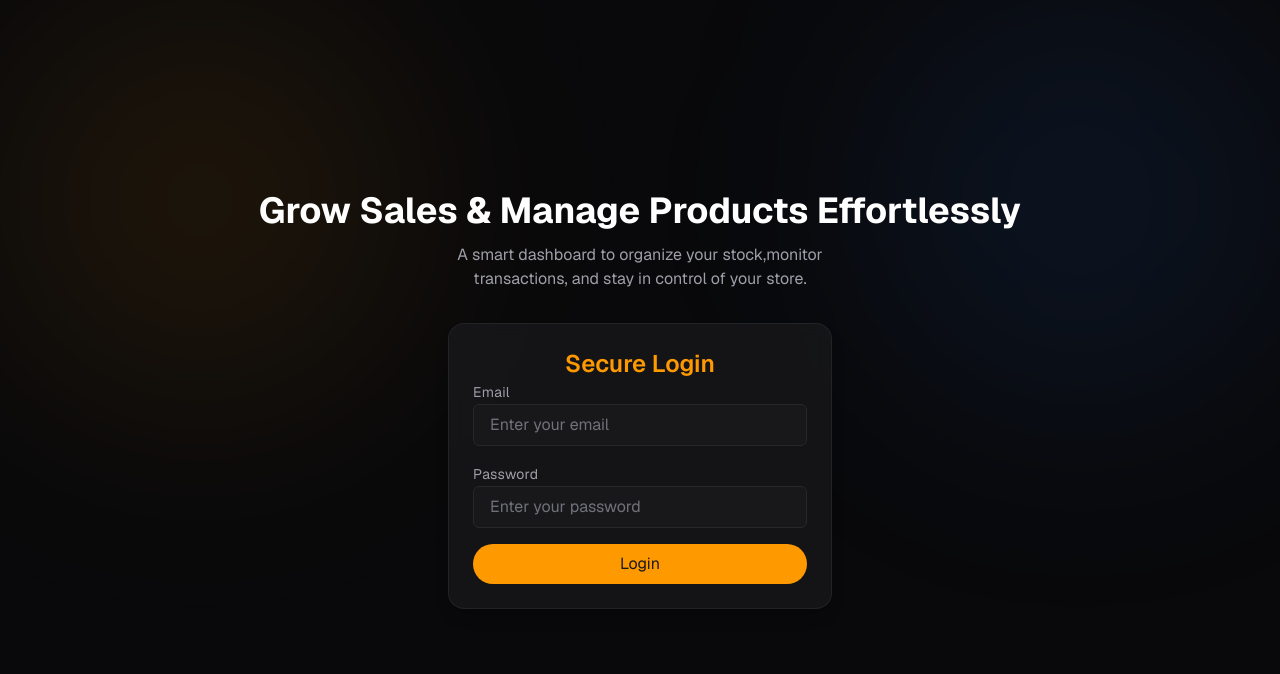
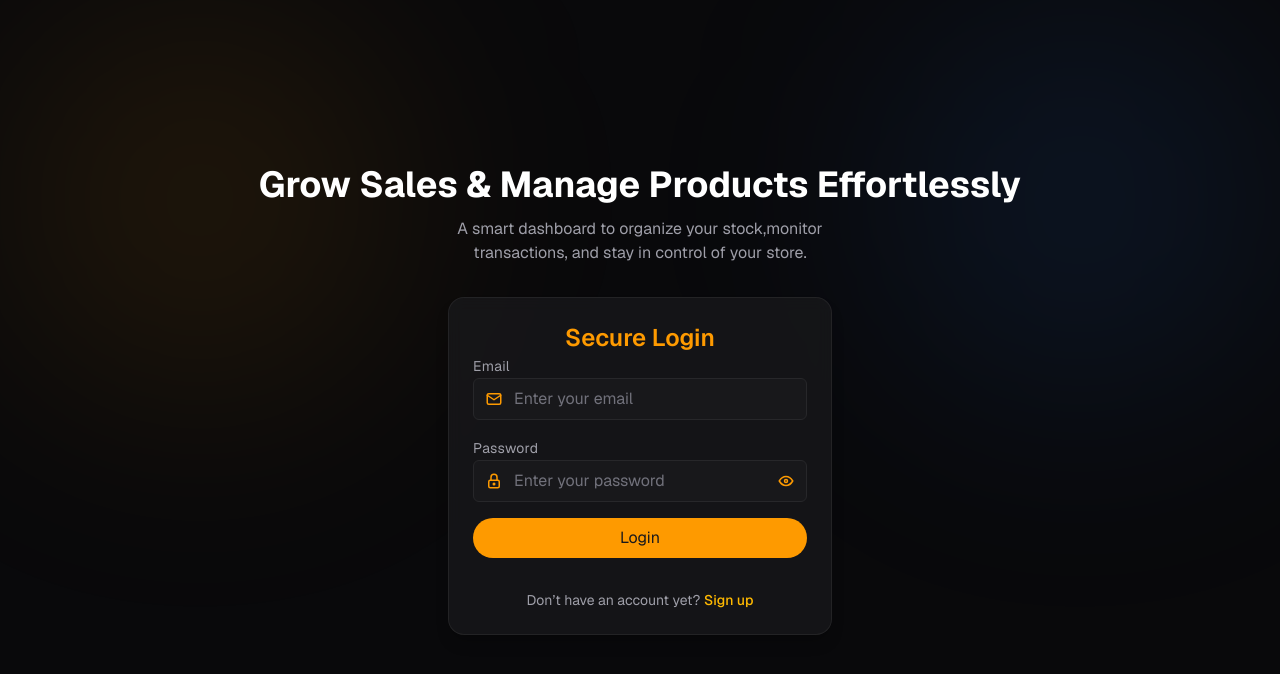
Before and after one commit to yoanny2023/sales-management-system, a Next.js app in the folder sales-ui/: page / in a window 1280 px wide. Shown: the top 674 px of the page. Built offline with nearby package versions, Linux system fonts and the light colour scheme.

Commit message:
add password visibility & icons

```diff
--- a/sales-ui/src/components/forms/FormInput.tsx
+++ b/sales-ui/src/components/forms/FormInput.tsx
@@ -1,23 +1,58 @@
-import React from 'react'
+"use client";
+
 import Input from '../ui/Input'
+import { useState } from "react";
+import {IconEye,IconEyeOff,IconMail,IconLock, IconUser} from "@tabler/icons-react";
 
 type FormInputProps = React.ComponentProps<"input"> & {
   error?: string
   label: string
-  leftIcon?: React.ReactNode;
-  rightIcon?: React.ReactNode;
 }
 
-function FormInput({label,error,id,...props}: FormInputProps) {
+function FormInput({type,label,error,id,...props}: FormInputProps) {
+  const [showPassword, setShowPassword] = useState(false);
+
+  const isPassword = type === "password";
+
   return (
    <div className="space-y-2">
       <label htmlFor={id} className="text-sm tracking-wide text-zinc-400 cursor-pointer">
         {label}
       </label>
+
+      <div className="relative">
+        <div className="absolute left-3 top-1/2 -translate-y-1/2 text-amber-500">
+          {type === "text" ? (
+            <IconUser />
+          ) : type === "email" ? (
+            <IconMail size={18} />
+          ) : isPassword ? (
+            <IconLock size={18} />
+          ) : null}
+        </div>
+
       <Input
         {...props}
         id={id}
+         type={
+            isPassword
+              ? showPassword
+                ? "text"
+                : "password"
+              : type
+          }
+          className="pl-10 pr-10"
       />
+        {isPassword && (
+          <button
+            type="button"
+            onClick={() => setShowPassword(prev => !prev)}
+            className="absolute right-3 top-1/2 -translate-y-1/2 text-amber-500 hover:text-zinc-300 transition"
+          >
+            {showPassword ? (<IconEyeOff size={18} />) : (<IconEye size={18} />)}
+          </button>
+        )}
+      </div>
       {error && (
         <p className="text-red-500 text-sm">{error}</p>
       )}
--- a/sales-ui/src/features/auth/components/LoginForm.tsx
+++ b/sales-ui/src/features/auth/components/LoginForm.tsx
@@ -6,6 +6,7 @@ import Card from '@/components/ui/Card';
 import { useForm } from 'react-hook-form';
 import { loginSchema, LoginSchemaType } from '../schemas/auth.schema';
 import { zodResolver } from '@hookform/resolvers/zod';
+import Link from 'next/link';
 
 function LoginForm() {
     const{
@@ -33,6 +34,7 @@ function LoginForm() {
           type="email"
           id="email"
           placeholder="Enter your email"
+          autoComplete="email"
           error={errors.email?.message}
         />
         <FormInput
@@ -41,6 +43,7 @@ function LoginForm() {
           type="password"
           id="password"
           placeholder="Enter your password"
+          autoComplete="current-password"
           error={errors.password?.message}
         />
 
@@ -49,6 +52,18 @@ function LoginForm() {
         >
           {isSubmitting ? "Signing in..." : "Login"}
         </Button>
+           <p className="text-center text-sm text-zinc-400 mt-4">
+            Don’t have an account yet?{" "}
+            <Link
+              href="/auth/register"
+              className="text-amber-400 hover:text-amber-500 font-medium"
+             /*  onClick={()=>{
+                toast.success("redirecting to register page")
+              }}  */
+            >
+              Sign up
+            </Link>
+          </p>
       </form>
     </Card>
   )
```
